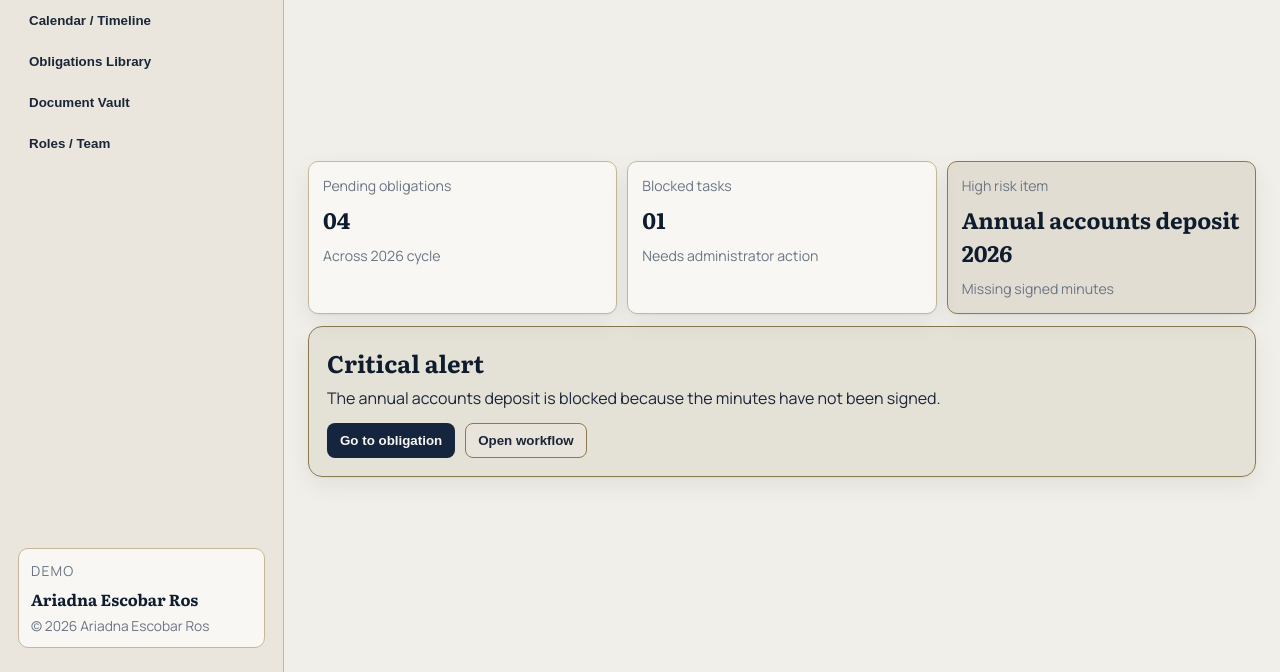
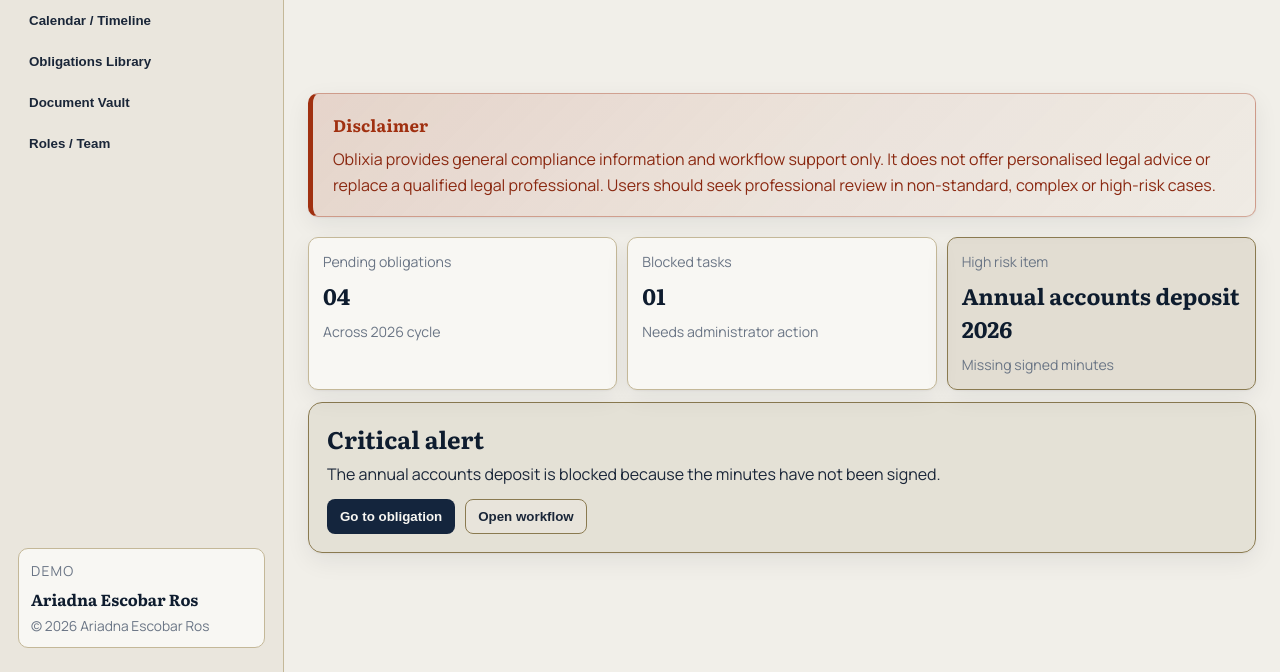
Before and after one commit to BruPotrony/Oblixia_tdr, a website built with Vite: page index.html in a window 1280 px wide. Shown: the part 128-800 px from the top of the page. Built offline with nearby package versions, Linux system fonts and the light colour scheme.

Commit message:
commit final

```diff
--- a/app.js
+++ b/app.js
@@ -130,8 +130,6 @@ const appData = {
     daysInMonth: 31,
     firstWeekdayOffset: 1,
     events: {
-      3: [{ text: "Accounts prepared", status: "done" }],
-      8: [{ text: "General meeting held", status: "done" }],
       12: [{ text: "Minutes to sign", status: "waiting", route: "wizard" }],
       16: [{ text: "Certificate not started", status: "pending", route: "wizard" }],
       22: [{ text: "Registry filing blocked", status: "blocked", route: "wizard" }],
--- a/index.html
+++ b/index.html
@@ -14,7 +14,7 @@
   <div class="app-shell">
     <aside class="sidebar">
       <div class="brand-wrap">
-        <div class="brand-mark">SL</div>
+        <div class="brand-mark">OX</div>
         <div>
           <p class="brand-name">Oblixia</p>
           <p class="brand-subtitle">Corporate obligations</p>
@@ -57,6 +57,13 @@
       </section>
 
       <section class="view active" id="view-dashboard">
+        <article class="dashboard-disclaimer-card" aria-label="Disclaimer">
+          <h3>Disclaimer</h3>
+          <p>
+            Oblixia provides general compliance information and workflow support only. It does not offer personalised legal advice or replace a qualified legal professional. Users should seek professional review in non-standard, complex or high-risk cases.
+          </p>
+        </article>
+
         <div class="kpi-grid">
           <article class="kpi-card" data-route="library" style="cursor: pointer;">
             <p>Pending obligations</p>
@@ -94,7 +101,7 @@
           <p>Calendar view with events on exact days, plus process sequence below.</p>
           <div class="calendar-wrap">
             <div class="calendar-head">
-              <h3 id="calendarMonthLabel">July 2025</h3>
+              <h3 id="calendarMonthLabel">July 2026</h3>
               <p>Annual accounts deposit 2026</p>
             </div>
             <div class="calendar-grid" id="calendarGrid"></div>
--- a/styles.css
+++ b/styles.css
@@ -280,6 +280,29 @@ p {
   margin-top: 14px;
   display: flex;
   gap: 10px;
+}
+
+.dashboard-disclaimer-card {
+  margin: 8px 0 20px;
+  border-radius: var(--radius-md);
+  padding: 18px 20px;
+  box-shadow: var(--shadow-soft);
+  border: 1px solid rgba(160, 48, 16, 0.35);
+  border-left: 5px solid #A03010;
+  background: linear-gradient(135deg, rgba(160, 48, 16, 0.14), rgba(160, 48, 16, 0.06) 55%, rgba(160, 48, 16, 0.02));
+}
+
+.dashboard-disclaimer-card h3 {
+  margin-bottom: 9px;
+  color: #A03010;
+  font-size: 1.05rem;
+  letter-spacing: 0.01em;
+}
+
+.dashboard-disclaimer-card p {
+  color: #8A2810;
+  line-height: 1.65;
+  max-width: 96ch;
 }
 
 .btn {
```
